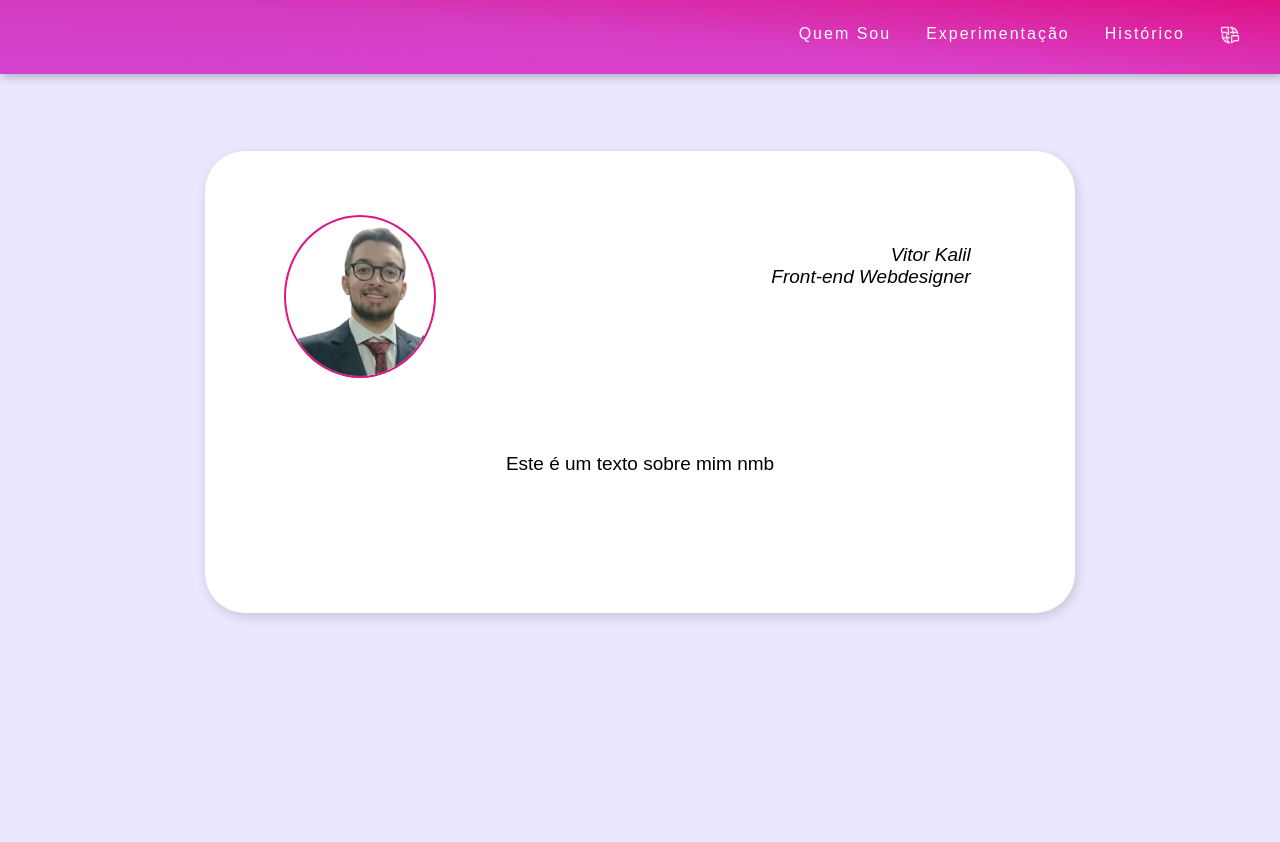
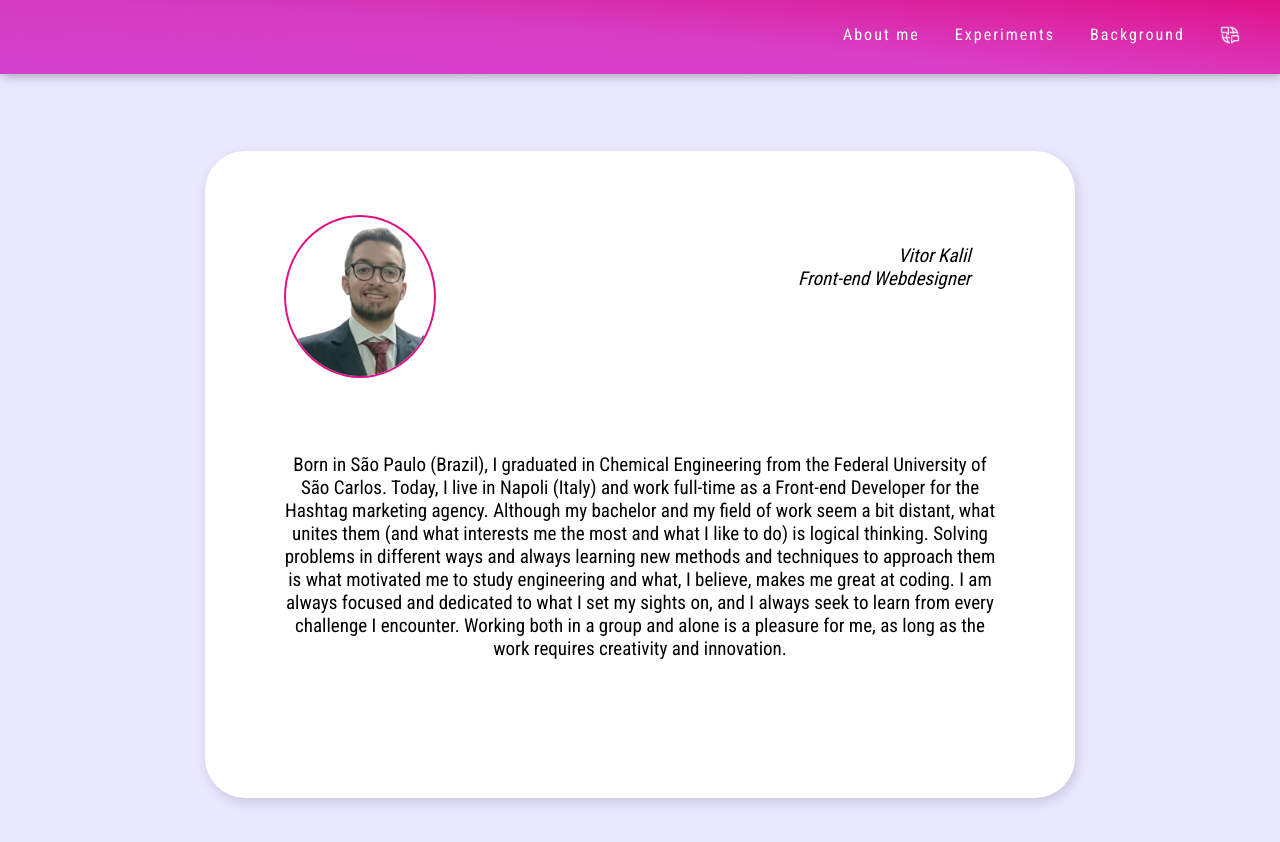
Before and after one commit to VitorKalil/curriculumApp, a React (Create React App) app: page / in a window 1280 px wide. Shown: the top 842 px of the page. Before the commit the page ends 800 px from the top, so only its background shows below. Built offline with nearby package versions, Linux system fonts and the light colour scheme.

Commit message:
new text

```diff
--- a/src/App.js
+++ b/src/App.js
@@ -8,7 +8,7 @@ import lg_ico from './language_icon.png'
 import textos from "./Textos.json"
 
 function App() {
-  const [lang,setLang] = React.useState('pt')
+  const [lang,setLang] = React.useState('en')
   var paginas = {'home':<QuemSou idioma={lang} />,'habilidades':<Habilidades idioma={lang} />,'Experiencias':<Experiencias idioma={lang}/>} //defining the pages as an object, that relates the id of the button to the JX object
   const [pagina,setPagina]=React.useState('home') // starting the state for wich page should be shown
   function trocarPagina(evento){
--- a/src/Textos.json
+++ b/src/Textos.json
@@ -4,7 +4,7 @@
         "texto-inicial":
             {
             "titulo":"Sobre mim",
-            "texto":"Este é um texto sobre mim nmb"
+            "texto":"Nascido em São Paulo (Brasil), sou formado em Engenharia Química pela Universidade Federal de São Carlos. Hoje, moro em Napoli (Italia) e trabalho integralmente como Front-end Developer da agência de Marketing Hashtag. Embora a minha formação e o meu campo de trabalho pareçam um tanto distantes, o que os une (e o que mais me interessa e que gosto de fazer) é o pensamento lógico. Resolver problemas de formas diferentes e estar sempre aprendendo novos métodos e técnicas de abordá-los foi o que me motivou a estudar engenharia e o que, eu acredito, me torna um bom programador. Sou sempre focado e dedicado naquilo que tomo como objetivo, e busco sempre aprender com cada desafio que encontro. Trabalhar tanto em grupo quanto sozinho para mim é um prazer, ainda mais se o trabalho exigir criatividade e inovação."
             },
         "Quem Sou": "Quem Sou",
         "Historico":"Histórico",
@@ -21,7 +21,7 @@
     "texto-inicial":
         {
         "titulo":"About me",
-        "texto":"This is a text about me"
+        "texto":"Born in São Paulo (Brazil), I graduated in Chemical Engineering from the Federal University of São Carlos. Today, I live in Napoli (Italy) and work full-time as a Front-end Developer for the Hashtag marketing agency. Although my bachelor and my field of work seem a bit distant, what unites them (and what interests me the most and what I like to do) is logical thinking. Solving problems in different ways and always learning new methods and techniques to approach them is what motivated me to study engineering and what, I believe, makes me great at coding. I am always focused and dedicated to what I set my sights on, and I always seek to learn from every challenge I encounter. Working both in a group and alone is a pleasure for me, as long as the work requires creativity and innovation."
         },
     "Quem Sou": "About me",
     "Historico":"Background",
@@ -37,7 +37,7 @@
     "texto-inicial":
         {
         "titulo":"Sobre mim",
-        "texto":"Qui parliamo su chi sono io"
+        "texto":"Nato a São Paulo (Brasile), mi sono laureato in Ingegneria Chimica presso l'Università Federale di São Carlos. Oggi vivo a Napoli (Italia) e lavoro a tempo pieno come Front-end Developer per l'agenzia di digital marketing, Hashtag. Nonostante la mia formazione e il mio campo di lavoro sembrino un po' distanti, ciò che li accomuna (e ciò che mi interessa di più e che mi piace fare) è il pensiero logico. Risolvere i problemi in modi diversi e imparare sempre nuovi metodi e tecniche per affrontarli è ciò che mi ha motivato a studiare ingegneria e ciò che, credo, mi rende un ottimo programmatore. Sono sempre concentrato e dedito e cerco sempre di imparare da ogni sfida che incontro. Lavorare sia in gruppo che da solo è per me un piacere, ancor di più se il lavoro richiede creatività e innovazione."
         },
     "Quem Sou": "Chi sono",
     "Historico":"Storico",
@@ -54,7 +54,7 @@
     "texto-inicial":
         {
         "titulo":"Über mich",
-        "texto":"Hier geht es um mich selbst"
+        "texto":"Ich wurde in São Paulo (Brasilien) geboren und habe an der Universidade Federal de São Carlos Chemieingenieurwesen studiert. Heute lebe ich in Neapel (Italien) und arbeite hauptberuflich als Frontend-Entwickler für die Hashtag-Marketing-Agentur. Auch wenn meine Ausbildung und mein Arbeitsgebiet etwas voneinander entfernt zu sein scheinen, was sie verbindet (und was mich am meisten interessiert und ich gerne mache), ist logisches Denken. Probleme auf unterschiedliche Weise zu lösen und immer neue Methoden und Techniken zu erlernen, um sie anzugehen, hat mich motiviert, Ingenieur zu werden und ist meiner Meinung nach das, was mich zu einem guten Programmierer macht. Ich bin immer konzentriert und engagiert bei dem, was ich mir vorgenommen habe, und ich versuche immer, aus jeder Herausforderung etwas zu lernen. Die Arbeit sowohl in Gruppe als auch alleine macht mir Freude, umso mehr, wenn die Arbeit Kreativität und Innovation erfordert."
         },
     "Quem Sou": "Über mich",
     "Historico":"Lebenslauf",
--- a/src/index.css
+++ b/src/index.css
@@ -1,7 +1,9 @@
 
+@import url('https://fonts.googleapis.com/css?family=Roboto+Condensed&display=swap');
+@import url('https://fonts.googleapis.com/css?family=Lato&display=swap');
 
 body{
-  font-family:"Montserrat", sans-serif;
+  font-family:"Roboto Condensed", sans-serif;
   margin:0;
   padding:0;
   color: white;
```
